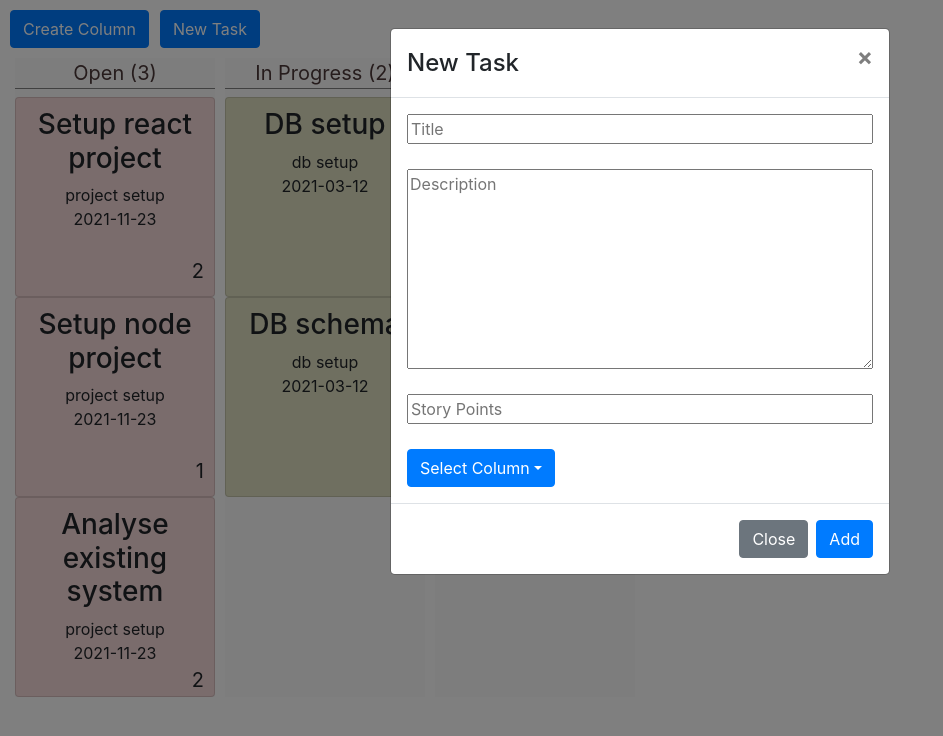
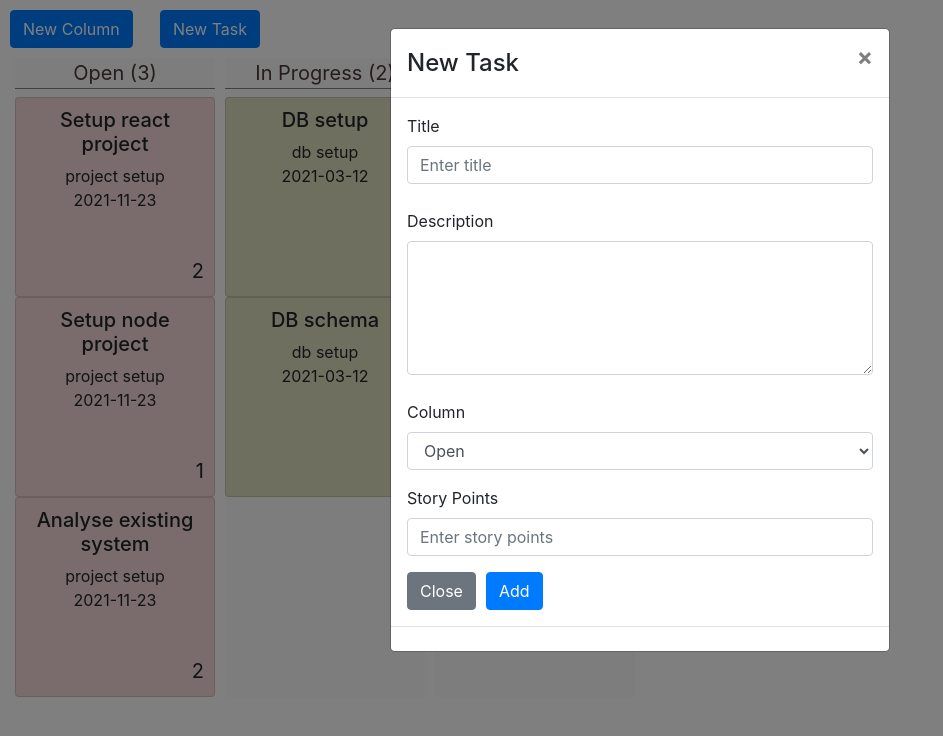
Before and after one commit to amitpchigadani/kanban, a React (Create React App) app: page / in a window 1280 px wide. Both pictures are taken after a click on the button "New Task". Shown: the top 736 px of the page, without its empty margins (0-943 px from the left). Built offline with nearby package versions, Linux system fonts and the light colour scheme.

Commit message:
Using forms and code refactoring

```diff
--- a/package.json
+++ b/package.json
@@ -8,6 +8,7 @@
     "@testing-library/jest-dom": "^5.11.4",
     "@testing-library/react": "^11.1.0",
     "@testing-library/user-event": "^12.1.10",
+    "axios": "^0.21.1",
     "bootstrap": "^4.6.0",
     "react": "^17.0.2",
     "react-bootstrap": "^1.5.2",
--- a/public/index.html
+++ b/public/index.html
@@ -24,7 +24,7 @@
       work correctly both with client-side routing and a non-root public URL.
       Learn how to configure a non-root public URL by running `npm run build`.
     -->
-    <title>React App</title>
+    <title>Kanban</title>
   </head>
   <body>
     <noscript>You need to enable JavaScript to run this app.</noscript>
--- /dev/null
+++ b/src/AddCardModal.css
@@ -0,0 +1,3 @@
+.btn-add {
+    margin-left: 10px;
+}
--- /dev/null
+++ b/src/AddCardModal.js
@@ -0,0 +1,83 @@
+import React, { useEffect, useState } from 'react'
+import Button from 'react-bootstrap/Button';
+import Modal from 'react-bootstrap/Modal';
+import Form from 'react-bootstrap/Form';
+import './AddCardModal.css';
+
+export const AddCardModal = ({ cardShow: initCardShow, handleCardClose, addCard, columns }) => {
+
+    const [colDropDownItems, setColDropDownItems] = useState([]);
+    const [cardShow, setCardShow] = useState(initCardShow);
+    const [validated, setValidated] = useState(false);
+
+    const toggleModal = () => {
+        setValidated(false);
+        setCardShow(initCardShow);
+        const cols = [];
+        columns.forEach((col, i) => {
+            cols.push(<option key={i} eventkey={col.name}>{col.name}</option>);
+        });
+        setColDropDownItems(cols);
+    };
+
+    useEffect(toggleModal, [initCardShow, columns]);
+
+    const addNewCard = (e) => {
+        e.preventDefault();
+        const form = new FormData(e.target);
+        const newCard = {
+            title: form.get('title'),
+            description: form.get('description'),
+            storyPoint: form.get('points'),
+            columnName: form.get('column')
+        };
+        const d = new Date();
+        newCard.lastUpdated = d.getFullYear() + '-' + d.getMonth() + '-' + d.getDate();
+        setValidated(true);
+        addCard(newCard);
+    };
+
+    return (
+        <Modal
+            show={cardShow}
+            backdrop="static"
+            keyboard={false}
+            onHide={handleCardClose}>
+            <Modal.Header closeButton>
+                <Modal.Title>New Task</Modal.Title>
+            </Modal.Header>
+            <Modal.Body>
+                <Form validated={validated} onSubmit={addNewCard}>
+                    <Form.Group controlId="title" name="title">
+                        <Form.Label>Title</Form.Label>
+                        <Form.Control name="title" required type="text" placeholder="Enter title" />
+                    </Form.Group>
+                    <Form.Group controlId="description">
+                        <Form.Label>Description</Form.Label>
+                        <Form.Control name="description" required as="textarea" rows={5} />
+                    </Form.Group>
+                    <Form.Group controlId="column">
+                        <Form.Label>Column</Form.Label>
+                        <Form.Control name="column" required as="select" defaultValue="Select Column">
+                            {colDropDownItems}
+                        </Form.Control>
+                    </Form.Group>
+                    <Form.Group controlId="points">
+                        <Form.Label>Story Points</Form.Label>
+                        <Form.Control name="points" required type="number" placeholder="Enter story points" />
+                    </Form.Group>
+                    <Button variant="secondary" onClick={handleCardClose}>
+                        Close
+                    </Button>
+                    <Button type="submit" className="btn-add" variant="primary">
+                        Add
+                    </Button>
+                </Form>
+            </Modal.Body>
+            <Modal.Footer>
+            </Modal.Footer>
+        </Modal>
+    )
+}
+
+export default AddCardModal;
--- /dev/null
+++ b/src/AddColumnModal.js
@@ -0,0 +1,52 @@
+import React, { useEffect, useState } from 'react'
+import Button from 'react-bootstrap/Button';
+import Modal from 'react-bootstrap/Modal';
+import Form from 'react-bootstrap/Form';
+
+export const AddColumnModal = ({colShow: initColShow, handleColClose, addColumn}) => {
+
+    const [colShow, setColumnShow] = useState(initColShow);
+    const [validated, setValidated] = useState(false);
+
+    const toggleModal = () => {
+        setValidated(false);
+        setColumnShow(initColShow);
+    }
+
+    useEffect(toggleModal, [initColShow]);
+
+    const addNewColumn = (e) => {
+        e.preventDefault();
+        const form = new FormData(e.target);
+        const newCol = form.get('column');
+        setValidated(true);
+        addColumn(newCol);
+    }
+
+    return (
+        <Modal
+            show={colShow}
+            onHide={handleColClose}
+            backdrop="static"
+            keyboard={false}>
+            <Modal.Header closeButton>
+                <Modal.Title>New Column</Modal.Title>
+            </Modal.Header>
+            <Modal.Body>
+            <Form validated={validated} onSubmit={addNewColumn}>
+                <Form.Group controlId="description">
+                    <Form.Label>Column name</Form.Label>
+                    <Form.Control name="column" required type="text" placeholder="Enter column name" />
+                </Form.Group>
+                <Button variant="primary" type="submit">
+                    Add
+		        </Button>
+            </Form>
+            </Modal.Body>
+            <Modal.Footer>
+            </Modal.Footer>
+        </Modal>
+    )
+}
+
+export default AddColumnModal;
--- a/src/Card.js
+++ b/src/Card.js
@@ -3,10 +3,9 @@ import './Card.css'
 export const Card = (props) => {
 	return (
 		<div style={props.style} className="card">
-			<h3>{props.card.title}</h3>
+			<h5>{props.card.title}</h5>
 			<span>{props.card.description}</span>
 			<span>{props.card.lastUpdated}</span>
-			<span>{props.card.attachment}</span>
 			<span className="storyPoint">{props.card.storyPoint}</span>
     	</div>
 	)
--- a/src/Kanban.js
+++ b/src/Kanban.js
@@ -1,142 +1,70 @@
 import { Column } from './Column';
 import './Kanban.css';
-import React, { useState } from 'react'
+import React, { useEffect, useState } from 'react'
 import Button from 'react-bootstrap/Button';
-import Modal from 'react-bootstrap/Modal';
-import DropdownButton from 'react-bootstrap/DropdownButton';
-import Dropdown from 'react-bootstrap/Dropdown';
+import AddCardModal from './AddCardModal';
+import AddColumnModal from './AddColumnModal';
 
 export const Kanban = (props) => {
 
-	const list = [];
-	const colDropDownItems = [];
+	const [colList, setColList] = useState([]);
 
-	let newColumn = '';
-	let newCard = {
-		title: '',
-		description: '',
-		storyPoint: ''
-	};
 	const columnColors = ['gray', 'white'];
+	const [columns, setColumns] = useState([...props.columnList]);
 
-	const [columns, setColumns] = useState([...props.columnList]);
-	const [show, setShow] = useState(false);
 	const [cardShow, setCardShow] = useState(false);
+	const handleCardShow = () => setCardShow(true);
+	const handleCardClose = () => setCardShow(false);
 
-	const handleClose = () => setShow(false);
-	const handleShow = () => setShow(true);
-	const handleCardClose = () => setCardShow(false);
-	const handleCardShow = () => setCardShow(true);
+	const [colShow, setColShow] = useState(false);
+	const handleColShow = () => setColShow(true);
+	const handleColClose = () => setColShow(false);
 
+	const updateColList = () => {
+		const list = []
 		columns.forEach((col, i) => {
 			list.push(<Column color={col.color} name={col.name} key={i} column={col.cardList}></Column>);
-		colDropDownItems.push(<Dropdown.Item key={i} eventKey={col.name}>{col.name}</Dropdown.Item>);
 		});
+		setColList(list);
+	};
 
-	const nameChange = (e) => {
-		newColumn = e.target.value;
-	}
+	useEffect(updateColList, [columns]);
 
-	const addColumn = () => {
+	const addColumn = (newColumn) => {
 		const col = {
 			color: columnColors[columns.length % 2],
 			name: newColumn,
 			cardList: []
 		}
-
 		setColumns([...columns, col]);
-		setShow(false);
+		handleColClose();
 	}
 
-	const cardTitleChange = (e) => {
-		newCard.title = e.target.value;
-	}
-
-	const cardDescriptionChange = (e) => {
-		newCard.description = e.target.value;
-	}
-
-	const cardStoryPointChange = (e) => {
-		newCard.storyPoint = e.target.value;
-	}
-
-	const addCard = () => {
-		const d = new Date();
-		newCard.lastUpdated = d.getFullYear() + '-' + d.getMonth() + '-' + d.getDate();
-		const selectedColIndex = columns.findIndex(col => col.name === newCard.columnName);
+	const addCard = (card) => {
+		console.log(card)
+		const selectedColIndex = columns.findIndex(col => col.name === card.columnName);
 		if (selectedColIndex > -1) {
 			const columnList = [...columns];
-			columnList[selectedColIndex].cardList.push(newCard);
+			columnList[selectedColIndex].cardList.push(card);
 			setColumns([...columnList]);
 		}
-		setCardShow(false);
-	}
-
-	const columnSelectionChange = (columnName) => {
-		newCard.columnName = columnName;
+		handleCardClose();
 	}
 
 	return (
 		<>
 			<div className="toolbar">
-				<Button variant="primary" onClick={handleShow}>
-					Create Column
+				<Button variant="primary" onClick={handleColShow}>
+					New Column
 				</Button>
 				<Button variant="primary" onClick={handleCardShow}>
 					New Task
 				</Button>
 			</div>
-			<Modal
-				show={show}
-				onHide={handleClose}
-				backdrop="static"
-				keyboard={false}
-			>
-				<Modal.Header closeButton>
-					<Modal.Title>Create Column</Modal.Title>
-				</Modal.Header>
-				<Modal.Body>
-					<input type="text" placeholder="Column name" onChange={nameChange} />
-				</Modal.Body>
-				<Modal.Footer>
-					<Button variant="secondary" onClick={handleClose}>
-						Close
-		          </Button>
-					<Button variant="primary" onClick={addColumn}>
-						Add
-		          </Button>
-				</Modal.Footer>
-			</Modal>
-			<Modal
-				show={cardShow}
-				onHide={handleCardClose}
-				backdrop="static"
-				keyboard={false}
-			>
-				<Modal.Header closeButton>
-					<Modal.Title>New Task</Modal.Title>
-				</Modal.Header>
-				<Modal.Body>
-					<div className="modal-form">
-						<input type="text" placeholder="Title" onChange={cardTitleChange} />
-						<textarea type="text" placeholder="Description" onChange={cardDescriptionChange} />
-						<input type="text" placeholder="Story Points" onChange={cardStoryPointChange} />
-						<DropdownButton id="dropdown-basic-button" title="Select Column" onSelect={columnSelectionChange}>
-							{colDropDownItems}
-						</DropdownButton>
-					</div>
-				</Modal.Body>
-				<Modal.Footer>
-					<Button variant="secondary" onClick={handleCardClose}>
-						Close
-		          </Button>
-					<Button variant="primary" onClick={addCard}>
-						Add
-		          </Button>
-				</Modal.Footer>
-			</Modal>
+			<AddCardModal cardShow={cardShow} handleCardClose={handleCardClose} addCard={addCard} columns={columns}/>
+			<AddColumnModal colShow={colShow} handleColClose={handleColClose} addColumn={addColumn}/>
 			<div className="kanban">
-				{list}
+				{colList}
 			</div>
 		</>
 	)
```
Also changed, not shown: 1 other file (tests, documents, lock files or other folders). Lines whose indentation alone changed are shown as unchanged.
